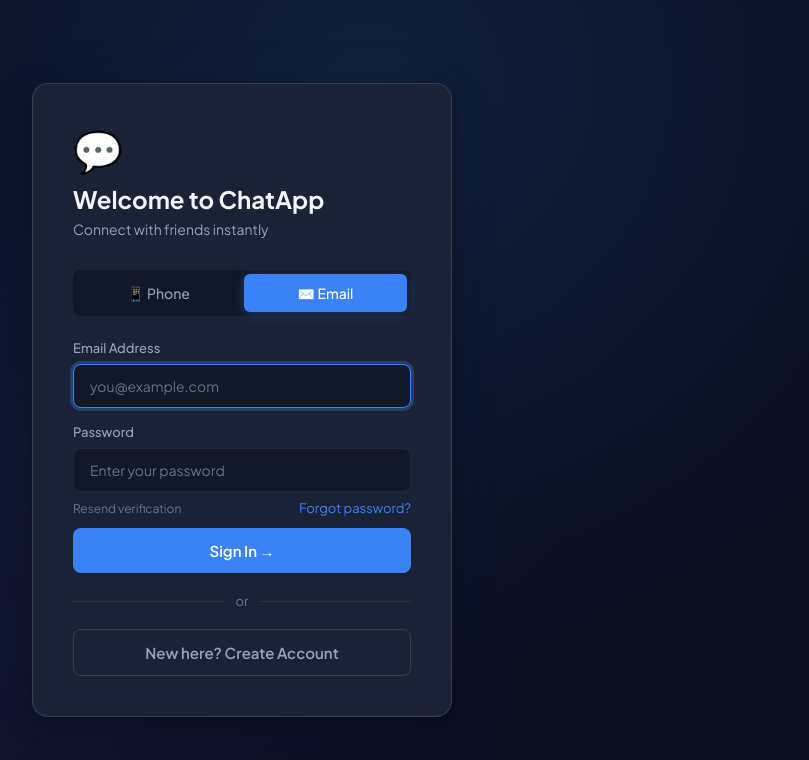
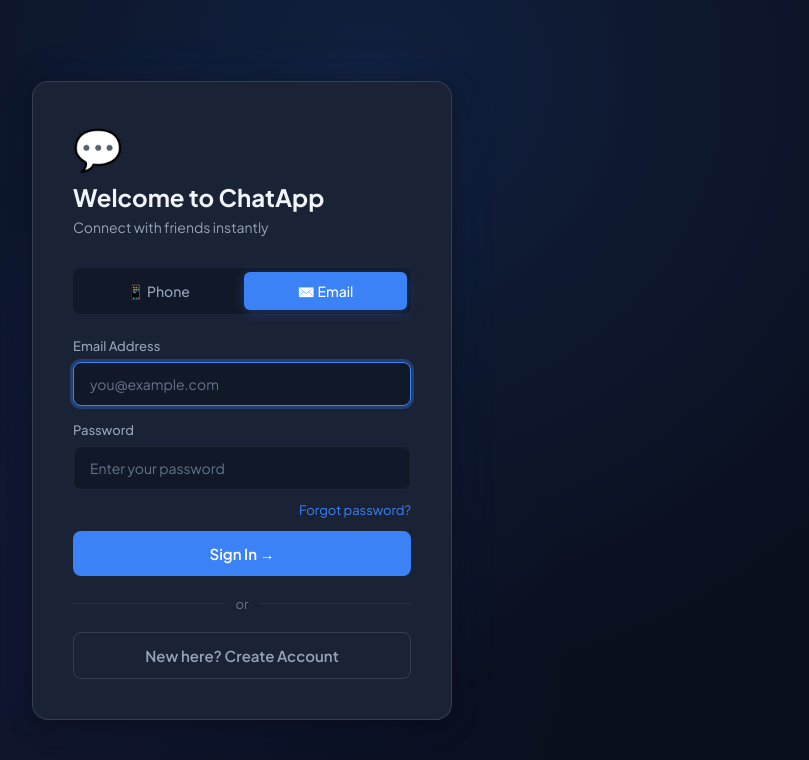
Before and after one commit to Harshsharma90/talktalk, a React (Vite) app: page /login in a window 1280 px wide. Both pictures are taken after a click on the button "✉️ Email". Shown: the top 760 px of the page, without its empty margins (398-1207 px from the left). Built offline with nearby package versions, Linux system fonts and the light colour scheme; no server answers.

Commit message:
remove verification things

```diff
--- a/src/components/Auth/LoginPage.jsx
+++ b/src/components/Auth/LoginPage.jsx
@@ -9,7 +9,6 @@ import {
   signInWithEmailAndPassword,
   createUserWithEmailAndPassword,
   sendPasswordResetEmail,
-  sendEmailVerification,
 } from "firebase/auth";
 import { doc, getDoc, setDoc, serverTimestamp } from "firebase/firestore";
 import toast from "react-hot-toast";
@@ -84,19 +83,12 @@ const handlePhoneSubmit = async (e) => {
     setLoading(true);
     try {
       let userCredential;
-  if (isSignUp) {
+ if (isSignUp) {
   userCredential = await createUserWithEmailAndPassword(auth, email, password);
-  await sendEmailVerification(userCredential.user);
-  toast.success("Verification email sent! Please check your inbox.");
   navigate("/setup");
   return;
 } else {
   userCredential = await signInWithEmailAndPassword(auth, email, password);
-  if (!userCredential.user.emailVerified) {
-    await signOut(auth);
-    toast.error("Please verify your email first. Check your inbox.");
-    return;
-  }
 }
 const uid = userCredential.user.uid;
 const snap = await getDoc(doc(db, "users", uid));
@@ -242,15 +234,8 @@ const handleResendVerification = async () => {
                     onChange={(e) => setPassword(e.target.value)}
                   />
                 </div>
-               {!isSignUp && (
-  <div style={{ display: "flex", justifyContent: "space-between", marginBottom: 12, marginTop: -8 }}>
-    <button
-      type="button"
-      onClick={handleResendVerification}
-      style={{ background: "none", border: "none", color: "var(--text-muted)", fontSize: 12, cursor: "pointer", fontFamily: "var(--font)" }}
-    >
-      Resend verification
-    </button>
+           {!isSignUp && (
+  <div style={{ textAlign: "right", marginBottom: 12, marginTop: -8 }}>
     <button
       type="button"
       onClick={() => setResetMode(true)}
```
